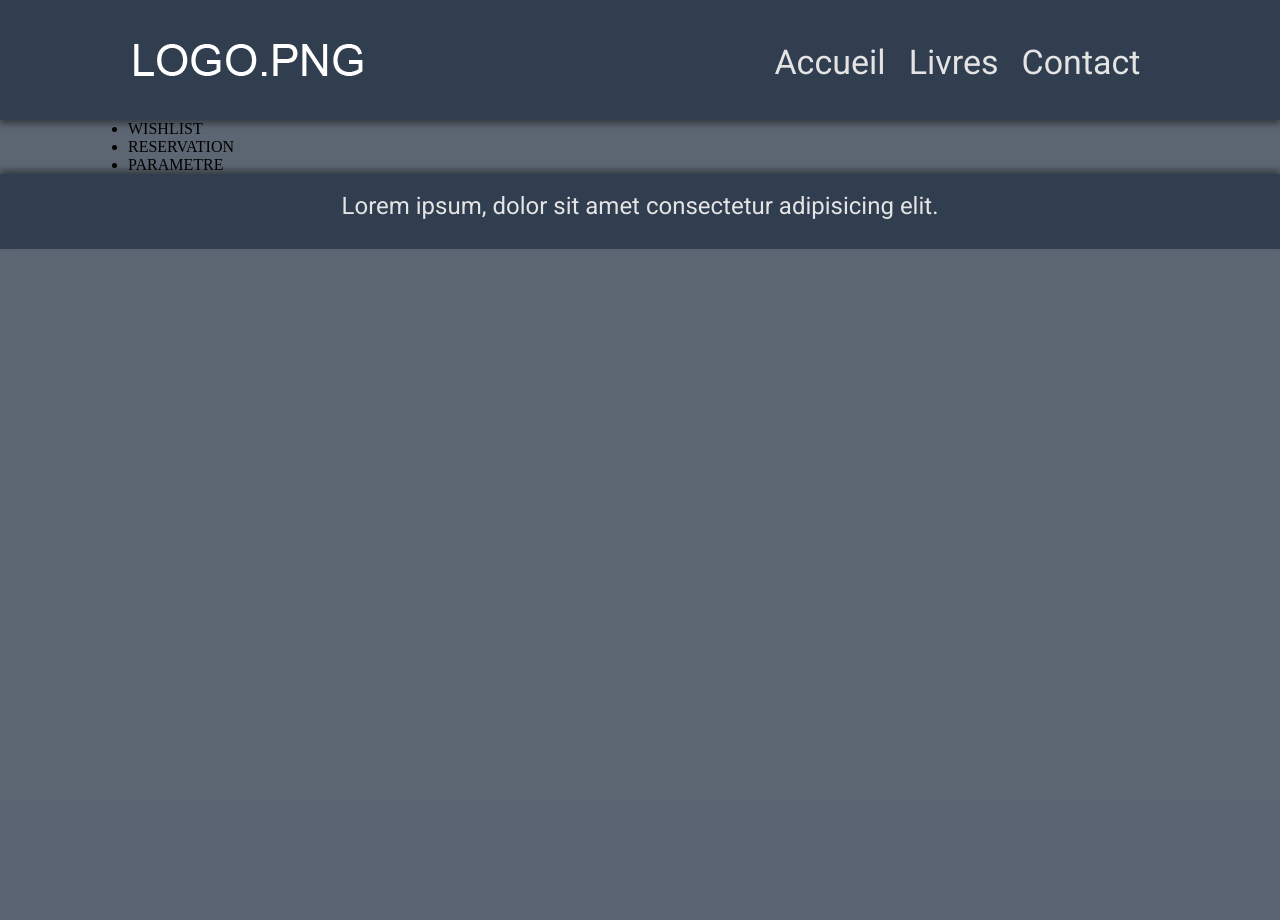
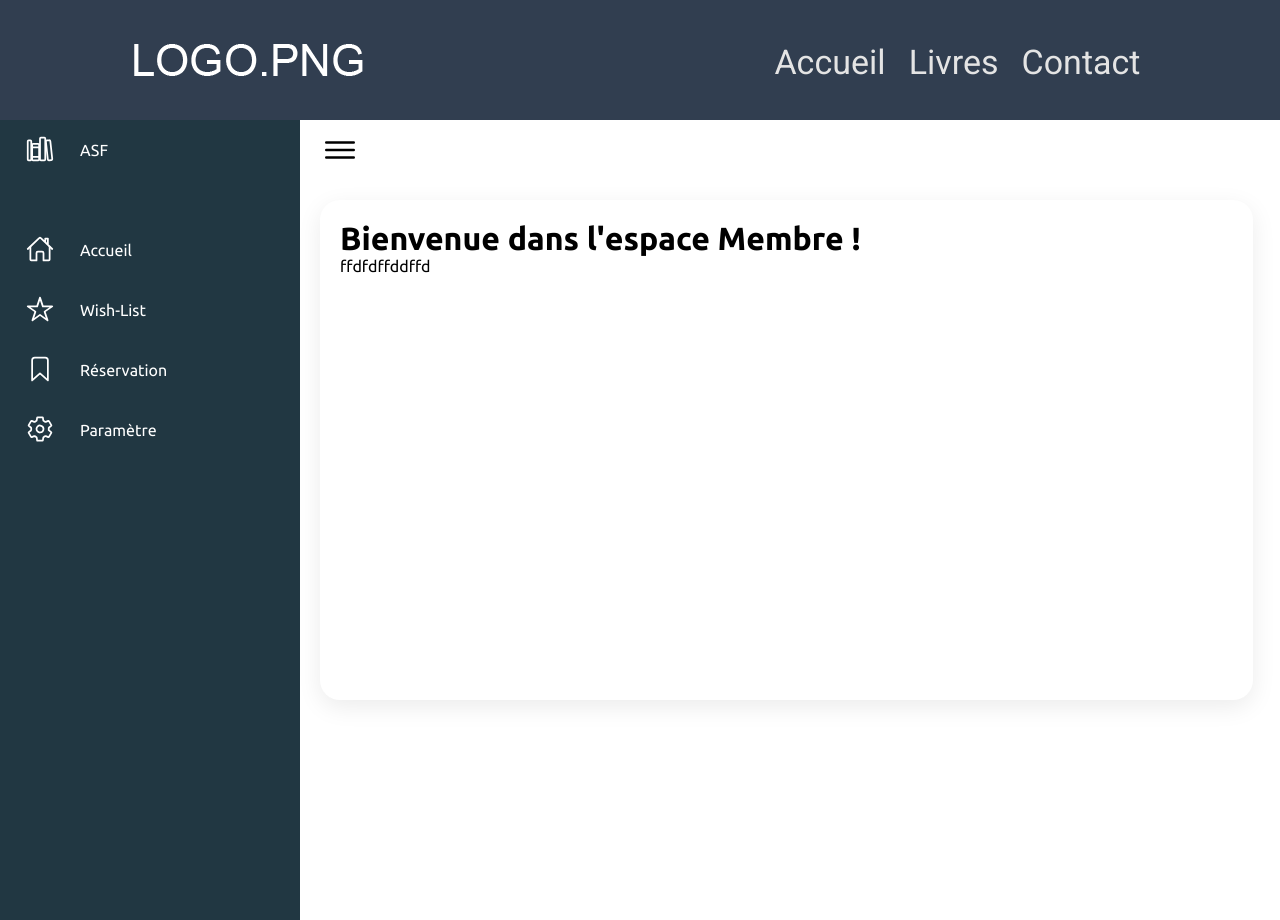
Before and after one commit to nZo95/biblio_version2, a PHP site: page /member.php in a window 1280 px wide; the page is wider, and only the part inside the window is pictured. Before the commit the page ends 249 px from the top of that part, so only its background shows below. Run offline with PHP 8.4, Linux system fonts and the light colour scheme.

Commit message:
Début
Début de l'espace membre

```diff
--- a/member.php
+++ b/member.php
@@ -1,15 +1,115 @@
 <!DOCTYPE html>
+<html lang="fr">
+<?php require('header.php'); ?>
+<head>
+    <meta charset="UTF-8">
+    <meta name="viewport" content="width=device-width, initial-scale=1.0">
+    <title>Espace Membre ASF</title>
+    <link rel="stylesheet" href="member_area/styles/member.css">
+</head>
+<body>
 
-<html lang="fr">
-  <?php require('header.php'); ?>
-  <body>
-        <nav>
+    <div class="container">
+
+          <!-- ============ Barre de navigation ============ -->
+
+        <div class="navigation">
             <ul>
-                <li>WISHLIST</li>
-                <li>RESERVATION</li>
-                <li>PARAMETRE</li>
-            </ul>
-        </nav>
-  </body>
-  <?php require('footer.php'); ?>
+                <li>
+                    <a href="#">
+                        <span class="icon">
+                            <ion-icon name="library-outline"></ion-icon>
+                        </span>
+                        <span class="title">ASF</span>
+                    </a>
+                </li>
+
+
+                <li>
+                    <a href="#">
+
+                        <span class="icon">
+
+                          <ion-icon name="home-outline"></ion-icon>
+
+                        </span>
+
+                        <span class="title">Accueil</span>
+                    </a>
+                </li>
+
+                <li>
+                    <a href="#">
+                        <span class="icon">
+                            <ion-icon name="star-outline"></ion-icon>
+                        </span>
+                        <span class="title">Wish-List</span>
+                    </a>
+                </li>
+
+                <li>
+                    <a href="#">
+                        <span class="icon">
+                          <ion-icon name="bookmark-outline"></ion-icon>
+                        </span>
+                        <span class="title">Réservation</span>
+                    </a>
+                </li>
+
+                <li>
+                    <a href="#">
+                        <span class="icon">
+                          <ion-icon name="settings-outline"></ion-icon>
+                        </span>
+                        <span class="title">Paramètre</span>
+                    </a>
+                </li>
+        </div>
+
+               <!-- ============ Menu ============ -->
+
+        <div class="main">
+
+            <div class="topbar">
+
+                <div class="toggle">
+
+                    <ion-icon name="menu-outline"></ion-icon>
+
+                </div>
+
+            </div>
+
+            <!-- ============ Résa en cours ============ -->
+
+            <div class="details">
+                <div class="recentOrders">
+                    <div class="cardHeader">
+
+                        <div>
+                          <h1>Bienvenue dans l'espace Membre !</h1>
+
+                          <p>ffdfdffddffd</p>
+
+                        </div>
+
+                    </div>
+                </div>
+
+            </div>
+
+        </div> <!-- fin du main -->
+
+    </div> <!-- fin du container -->
+
+     <!-- ============ Script ============ -->
+
+     <script src="admin_interface_BBV2/assets/js/main.js"></script>
+
+
+     <!-- ============ Pour les îcones ============ -->
+
+    <script type="module" src="https://unpkg.com/ionicons@7.1.0/dist/ionicons/ionicons.esm.js"></script>
+    <script nomodule src="https://unpkg.com/ionicons@7.1.0/dist/ionicons/ionicons.js"></script>
+</body>
 </html>
--- a/admin_interface_BBV2/assets/css/style.css
+++ b/member_area/styles/member.css
@@ -40,10 +40,6 @@ body {
 
 .navigation.active{
 width: 80px;
-}
-
-.navigation.active {
-  width: 80px;
 }
 
 .navigation ul {
@@ -272,7 +268,7 @@ width: 80px;
 
 .details {
   position: relative;
-  width: 100%;
+  width: 150%;
   padding: 20px;
   display: grid;
   grid-template-columns: 2fr 1fr;
```
